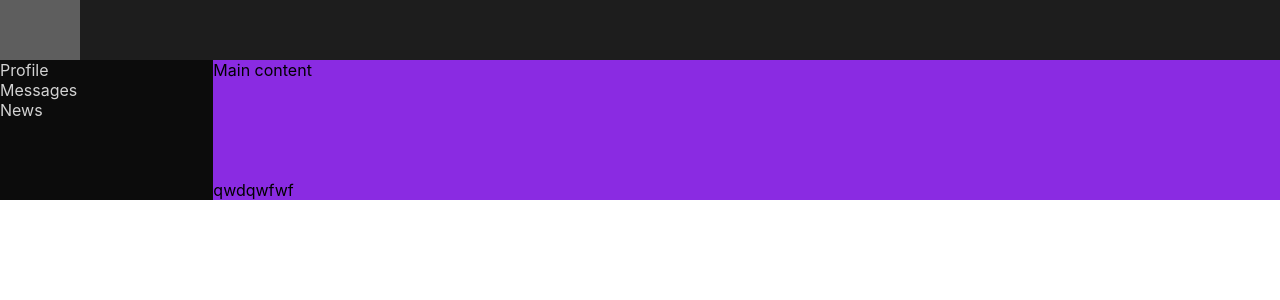
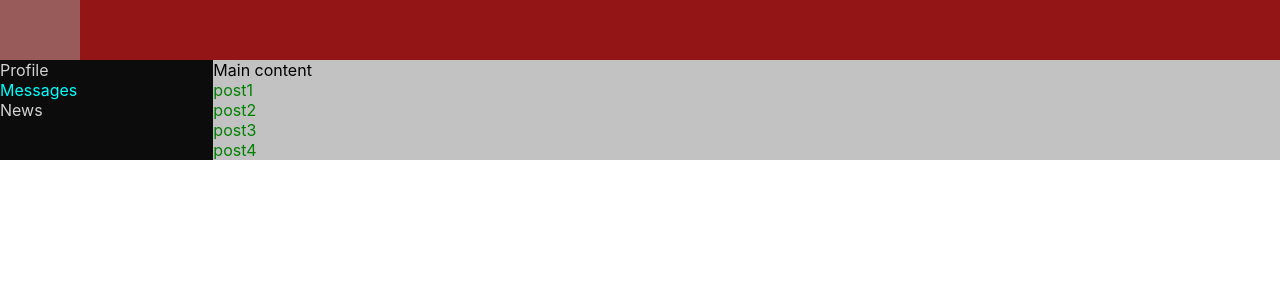
Before and after one commit to velikzhanin-av/reactLearning, a React (Create React App) app: page / in a window 1280 px wide. Shown: the top 300 px of the page. Built offline with nearby package versions, Linux system fonts and the light colour scheme; grey boxes are pictures that could not be loaded.

Commit message:
14. Уроки React JS (css-модули, css-modules)

```diff
--- a/src/App.css
+++ b/src/App.css
@@ -10,21 +10,10 @@
 
 .header {
     grid-area: h;
-    background-color: #1d1d1d;
+    background-color: #941515;
 }
 
 .header img {
     width: 80px;
     opacity: 0.5;
 }
-
-.nav {
-    grid-area: n;
-    background-color: #0c0c0c;
-    color: lightgrey;
-}
-
-.content {
-    grid-area: c;
-    background-color: blueviolet;
-}
--- a/src/components/Nav.jsx
+++ b/src/components/Nav.jsx
@@ -1,10 +1,12 @@
+import styles from './Nav.module.css'
+
 const Nav = () => {
     return (
-        <nav className="nav">
+        <nav className={styles.nav}>
             <div>
                 Profile
             </div>
-            <div>
+            <div className={styles.item}>
                 Messages
             </div>
             <div>
--- /dev/null
+++ b/src/components/Nav.module.css
@@ -0,0 +1,9 @@
+.nav {
+    grid-area: n;
+    background-color: #0c0c0c;
+    color: lightgrey;
+}
+
+.item {
+    color: cyan;
+}
--- a/src/components/Profile.jsx
+++ b/src/components/Profile.jsx
@@ -1,14 +1,23 @@
+import styles from './Profile.module.css'
+
 const Profile = () => {
     return (
-        <div className="content">
+        <div className={styles.content}>
             Main content
-            <br/>
-            <br/>
-            <br/>
-            <br/>
-            <br/>
-            <br/>
-            qwdqwfwf
+            <div className="posts">
+                <div className={styles.item}>
+                    post1
+                </div>
+                <div className={styles.item}>
+                    post2
+                </div>
+                <div className={styles.item}>
+                    post3
+                </div>
+                <div className={styles.item}>
+                    post4
+                </div>
+            </div>
         </div>
     )
 }
--- /dev/null
+++ b/src/components/Profile.module.css
@@ -0,0 +1,8 @@
+.content {
+    grid-area: c;
+    background-color: #c2c2c2;
+}
+
+.item {
+    color: green;
+}
```
